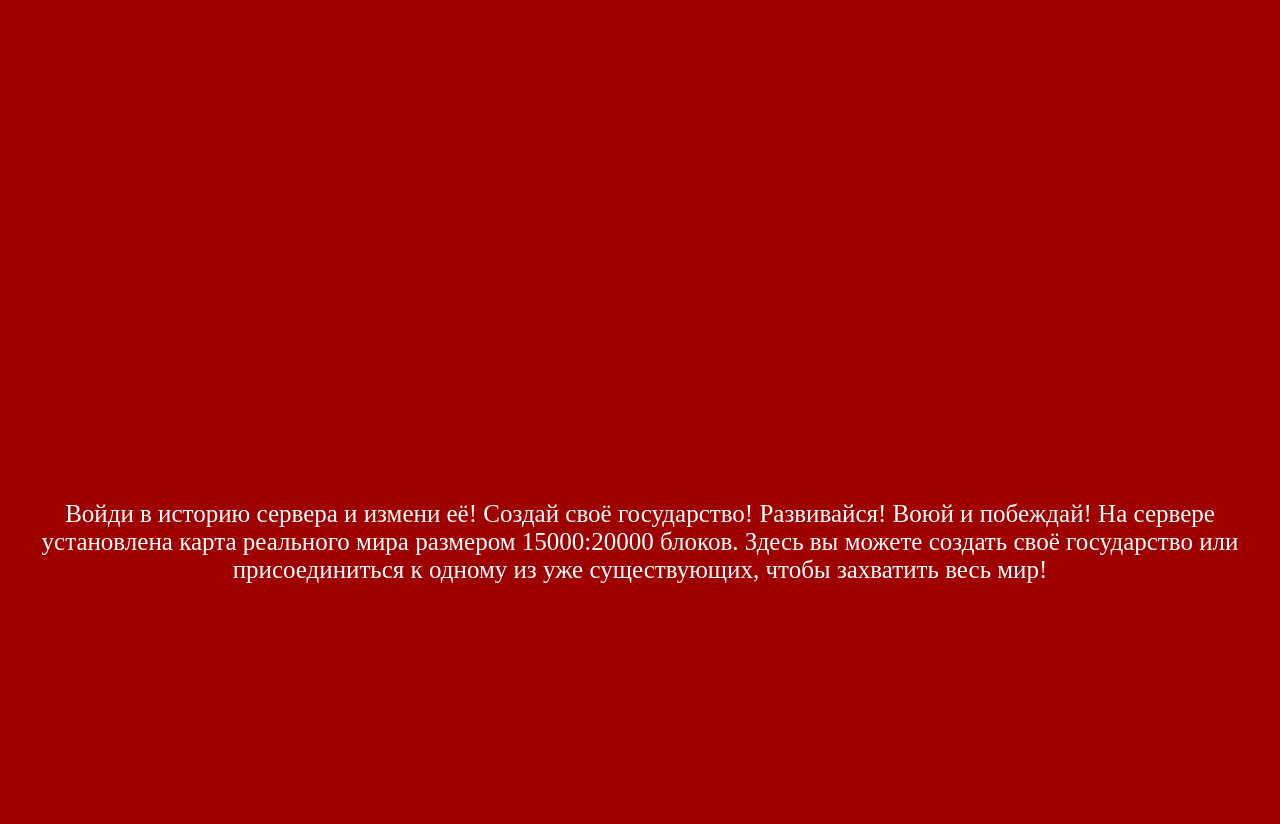
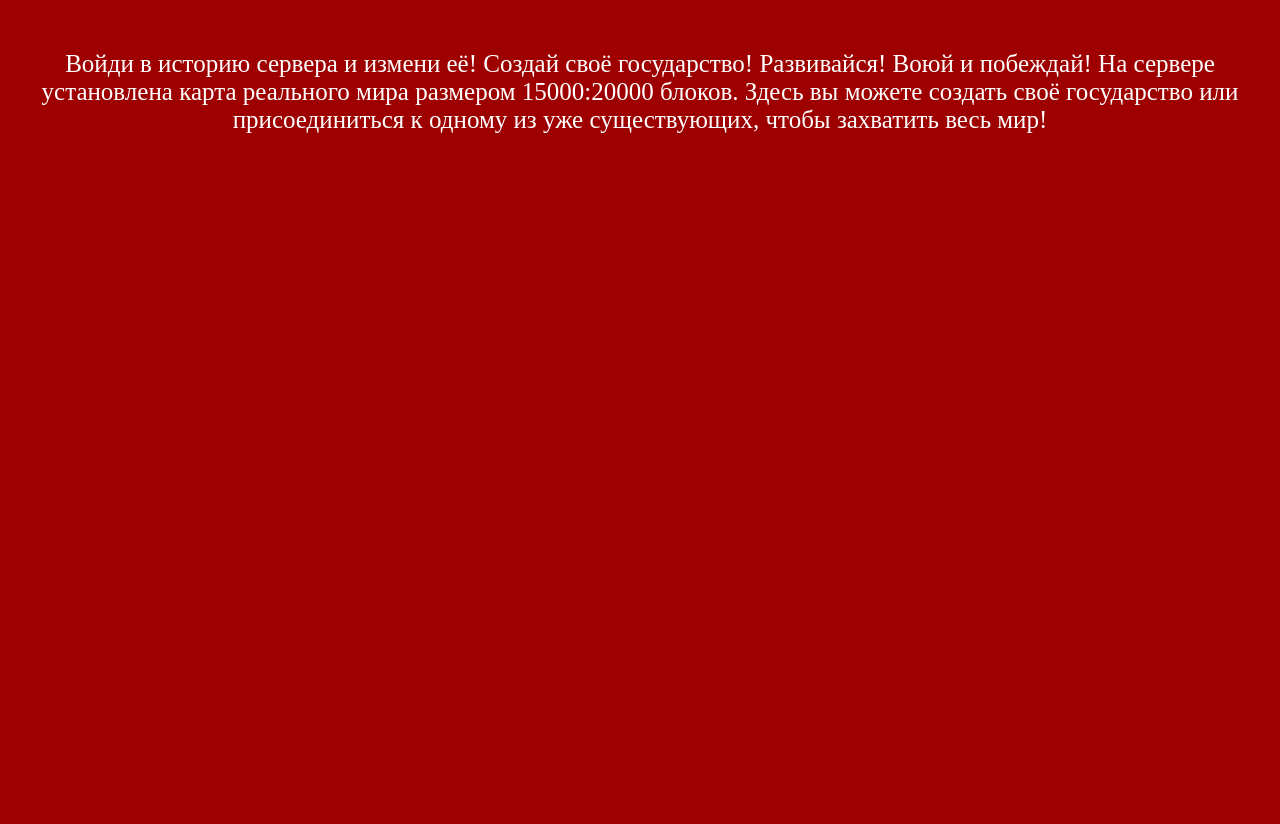
Before and after one commit to BaronCraft/baroncraft.github.io, a PHP site: page / in a window 1280 px wide. Shown: the part 96-920 px from the top of the page. After the commit the page ends 229 px from the top, so only its background shows below. Run offline with PHP 8.4, Linux system fonts and the light colour scheme.

Commit message:
Update index.css

```diff
--- a/index.css
+++ b/index.css
@@ -48,8 +48,8 @@ p {
   text-align: center;
   font-weight: normal;
   color: #ffffff;
-  margin-top: 500px;
-  margin-bottom: 500px;
+  margin-top: 50px;
+  margin-bottom: 50px;
 }
 
 
```
